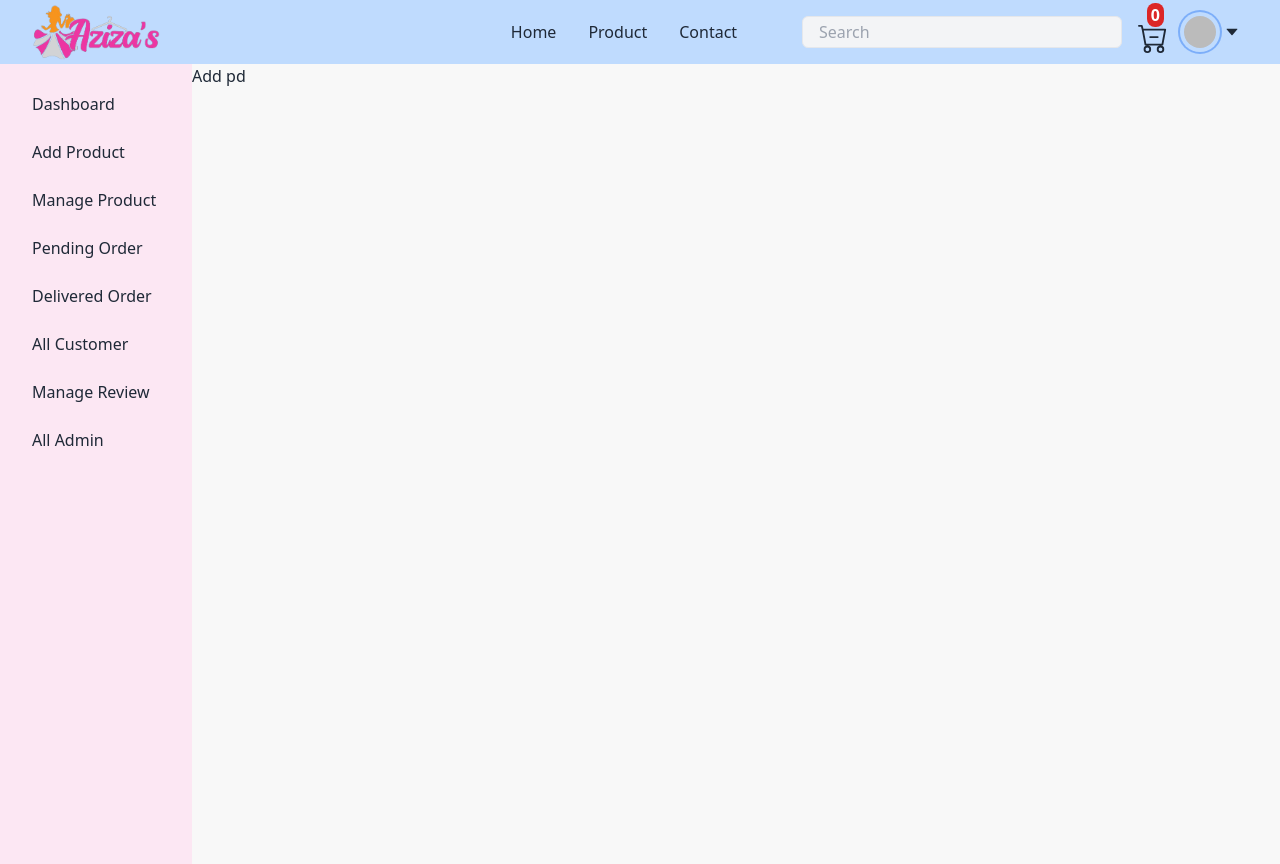
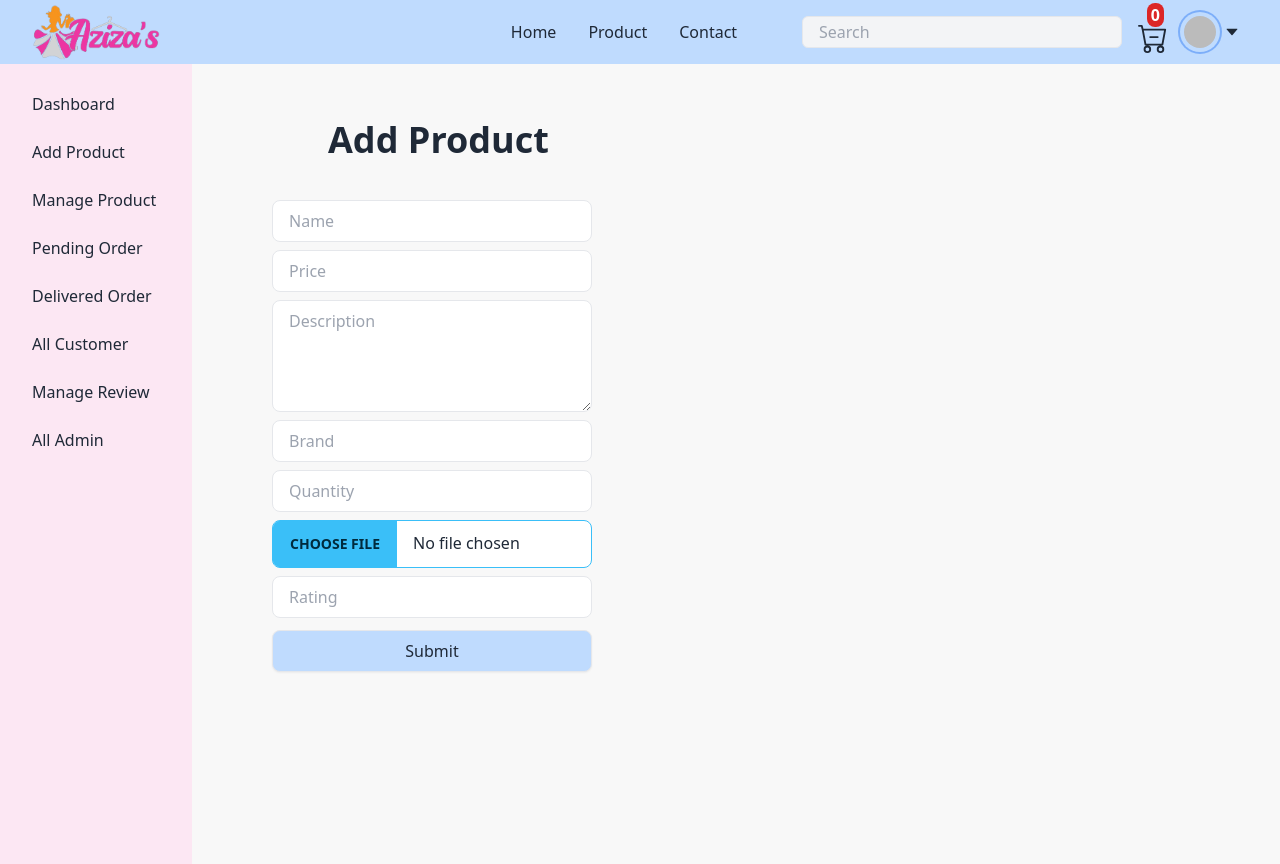
Before and after one commit to Tareq-dev/aziza-fashion, a React (Create React App) app: page /dashboad/add-product in a window 1280 px wide. Built offline with nearby package versions, Linux system fonts and the light colour scheme; no server answers; sample sign-in values are in the browser's storage.

Commit message:
add product complete

```diff
--- a/package.json
+++ b/package.json
@@ -11,12 +11,14 @@
     "react": "^18.2.0",
     "react-dom": "^18.2.0",
     "react-firebase-hooks": "^5.1.1",
+    "react-hook-form": "^7.41.0",
     "react-icons": "^4.7.1",
     "react-id-swiper": "^4.0.0",
     "react-router-dom": "^6.4.4",
     "react-scripts": "5.0.1",
     "react-toastify": "^9.1.1",
     "rumble-charts": "^5.0.0",
+    "sweetalert": "^2.1.2",
     "swiper": "^8.4.5",
     "web-vitals": "^2.1.4"
   },
--- a/src/App.js
+++ b/src/App.js
@@ -23,6 +23,7 @@ import DeliveredOrder from './Pages/Admin/DeliveredOrder';
 import AllCustomers from './Pages/Admin/AllCustomers';
 import AllAdmins from './Pages/Admin/AllAdmins';
 import ManageReview from './Pages/Admin/ManageReview';
+import { ToastContainer } from 'react-toastify';
 
 
 function App() {
@@ -146,6 +147,7 @@ function App() {
         <Route path='/login' element={<CustomLogin />} />
         <Route path='/register' element={<Register />} />
       </Routes>
+      <ToastContainer />
     </div>
 
 
--- a/src/Pages/Admin/AddProduct.js
+++ b/src/Pages/Admin/AddProduct.js
@@ -1,9 +1,52 @@
 import React from 'react'
+import { useForm } from "react-hook-form";
+import { toast } from 'react-toastify';
+
 
 function AddProduct() {
+    const { register, handleSubmit } = useForm();
+
+
+    const onSubmit = data => {
+        fetch("http://localhost:5000/products", {
+            method: "POST",
+            headers: {
+                "content-type": "application/json",
+            },
+            body: JSON.stringify(data),
+        })
+            .then((res) => res.json())
+            .then((data) => {
+
+                if (data.insertedId) {
+                    toast.success('Product added!', {
+                        position: "top-center",
+                        autoClose: 4000,
+                        hideProgressBar: false,
+                        closeOnClick: true,
+                        pauseOnHover: true,
+                        draggable: true,
+                        progress: undefined,
+                        theme: "colored",
+                    });;
+                }
+            });
+    }
+
     return (
-        <div>
-<p>Add pd</p>
+        <div className='mx-20 my-6'>
+            <h1 className='text-4xl font-semibold py-8 pl-14'>Add Product</h1>
+            <form onSubmit={handleSubmit(onSubmit)}>
+                <input required className='border my-2 py-2 px-4 block w-80 rounded-lg' placeholder='Name' {...register("name")} />
+                <input className='border my-2 py-2 px-4 block w-80 rounded-lg' placeholder='Price' {...register("price")} />
+                <textarea required className='border my-2 py-2 px-4 block w-80 h-28 rounded-lg' placeholder='Description' {...register("description")} />
+                <input required className='border my-2 py-2 px-4 block w-80 rounded-lg' placeholder='Brand' {...register("brand")} />
+                <input required className='border my-2 py-2 px-4 block w-80 rounded-lg' placeholder='Quantity' {...register("quantity")} />
+                <input required type="file" className="file-input file-input-bordered file-input-info w-full max-w-xs" {...register("picture")} />
+                {/* <input  className='border my-2 py-2 px-4 block' placeholder='Picture'  /> */}
+                <input required className='border my-2 py-2 px-4 block w-80 rounded-lg' placeholder='Rating' {...register("rating")} />
+                <input required className='border bg-blue-200 w-80 py-2 rounded-lg shadow-sm my-1' type="submit" />
+            </form>
         </div>
     )
 }
--- a/src/Pages/Admin/ManageProduct.js
+++ b/src/Pages/Admin/ManageProduct.js
@@ -1,9 +1,80 @@
-import React from 'react'
+import React, { useState } from 'react'
+import useProducts from '../../Hooks/useProducts'
 
 function ManageProduct() {
+  const [products] = useProducts([]);
+  const [filterDelete, setFilterDelete] = useState([])
+
+
+  const deleteProducts = (id) => {
+    console.log(id);
+    fetch(`http://localhost:5000/products/${id}`, {
+      method: "DELETE",
+    })
+      .then((res) => res.json())
+      .then((data) => {
+        console.log(data)
+        const remaining = products.filter((product) => product._id !== id);
+        // setFilterDelete(remaining);
+      });
+  }
+
+console.log(filterDelete)
+
+
+
+
+
+
+
+
+
+
+
+
+
   return (
-    <div>
-      <p>Manage Product</p>
+    <div className='mx-2 md:my-8'>
+      <div className='bg-white mx-4 p-3'>
+        <div className="overflow-x-auto">
+          <h2 className="text-2xl text-center py-2 mb-2">Manage Products</h2>
+
+          <div className='flex justify-center items-center mb-3 mx-auto'>
+            <input type="text" placeholder="Search product ...." className="input input-bordered w-full max-w-xs block" />
+            <button type="search" className='bg-blue-200 rounded-r-xl px-2 py-2 font-semibold'>Search</button>
+          </div>
+          <table className="table w-full">
+            <thead>
+              <tr>
+                <th>Sl</th>
+                <th>Name</th>
+                <th>Price</th>
+                <th>Stock</th>
+                <th>Status</th>
+              </tr>
+            </thead>
+            <tbody>
+              {products.map((pd, i) => (
+                <tr key={pd._id} pd={pd}>
+                  <th>{i + 1}</th>
+                  <td>{pd.name}</td>
+                  <td>{pd.price}</td>
+                  <td>{pd.quantity}</td>
+                  <td>
+                    <button
+                      onClick={() => deleteProducts(pd._id)}
+                      className="btn btn-sm bg-red-500"
+                    >
+                      Delete
+                    </button>
+                  </td>
+                </tr>
+              ))
+              }
+            </tbody>
+          </table>
+        </div>
+      </div>
     </div>
   )
 }
--- a/src/components/Loading/Loading.js
+++ b/src/components/Loading/Loading.js
@@ -3,9 +3,9 @@ import loading from '../../images/Ripple-1s-221px.gif'
 
 const Loading = () => {
   return (
-    <div  style={{ height: "500px" }}
-    className="w-full flex aligns-center justify-center"
-  >
+    <div style={{ height: "700px" }}
+      className="w-full flex aligns-center justify-center"
+    >
       <div className="flex justify-center items-center space-x-2">
         <div
           className=""
--- a/src/components/MyOrder/MyOrder.js
+++ b/src/components/MyOrder/MyOrder.js
@@ -15,7 +15,7 @@ function MyOrder() {
 
     let lastElement = order[order.length - 1];
     const removeOrder = (id) => {
-        const singleItem = lastElement?.cart.filter((x) => x._id !== id)
+        // const singleItem = lastElement?.cart.filter((x) => x._id !== id)
     }
 
     return (
@@ -39,7 +39,7 @@ function MyOrder() {
                                         <div className="flex items-center space-x-3">
                                             <div className="avatar">
                                                 <div className="mask mask-squircle w-20 h-20">
-                                                    <img src={oc.picture} />
+                                                    <img src={oc.picture} alt="" />
                                                 </div>
                                             </div>
                                             <div>
@@ -77,7 +77,7 @@ function MyOrder() {
                                         <div className="flex items-center space-x-3">
                                             <div className="avatar">
                                                 <div className="mask mask-squircle w-20 h-20">
-                                                    <img src={oc.picture} />
+                                                    <img src={oc.picture} alt="" />
                                                 </div>
                                             </div>
                                             <div>
```
Also changed, not shown: 1 other file (tests, documents, lock files or other folders).
